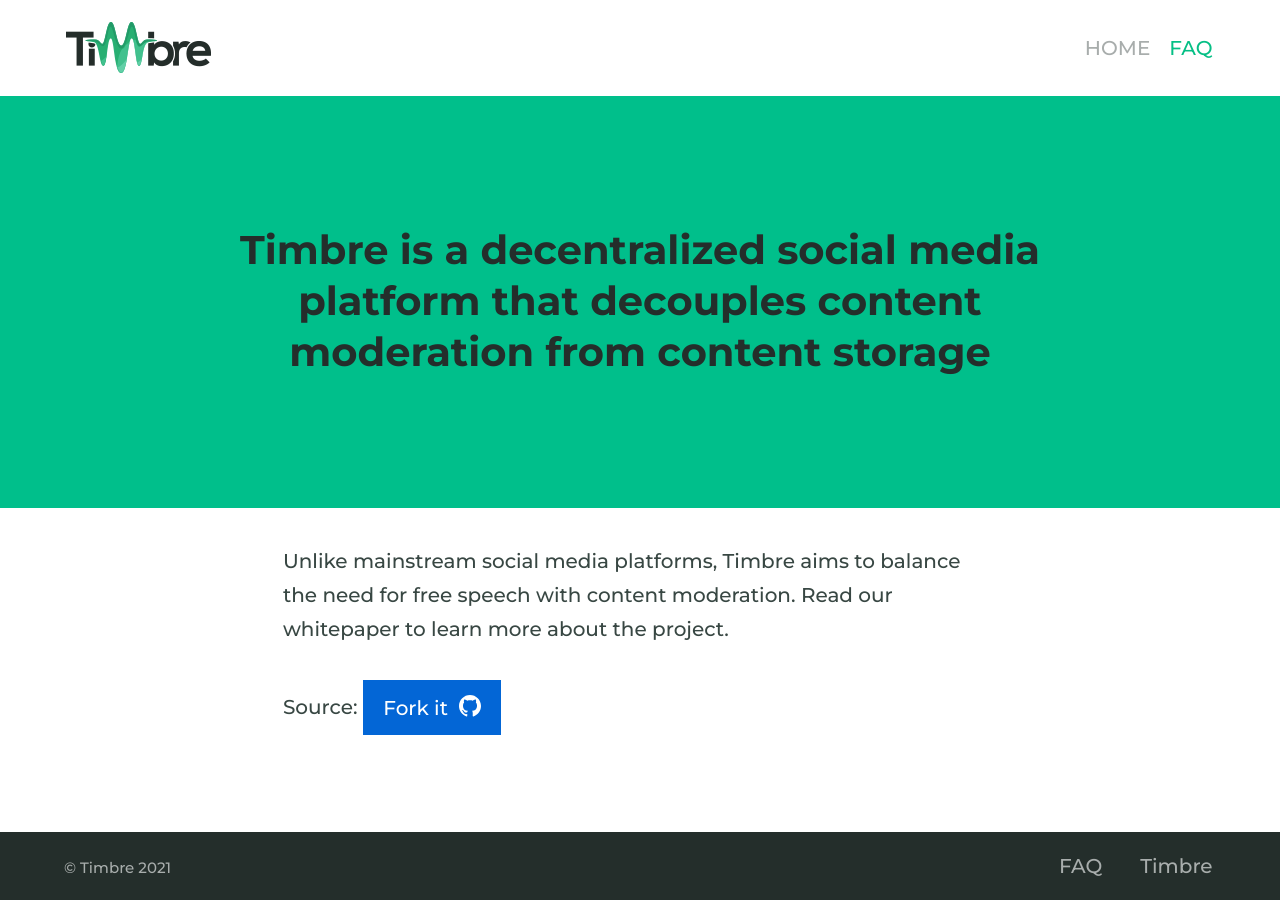
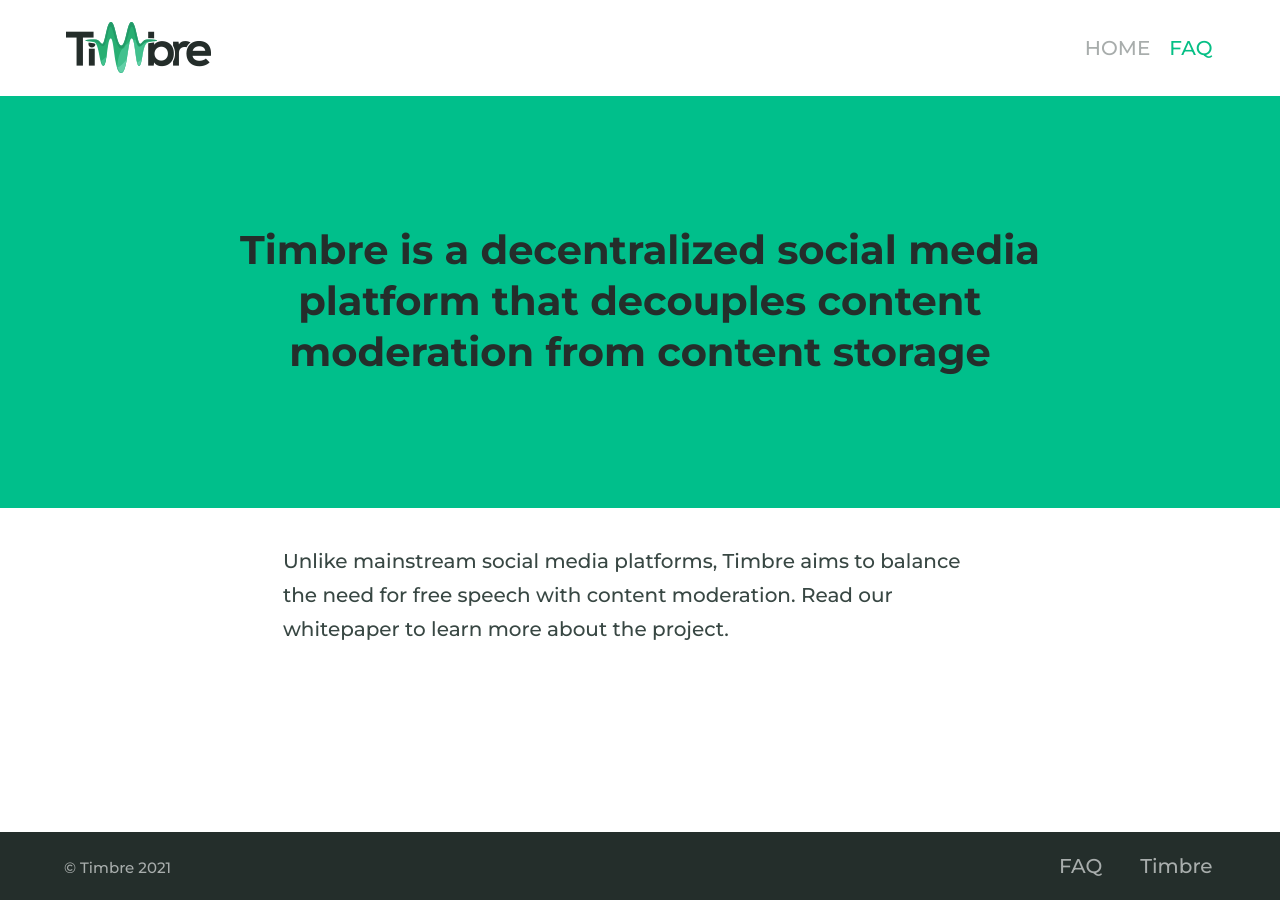
Before and after one commit to timbrenetwork/www, a Jekyll site: the page built from index.md, in a window 1280 px wide. Built offline with Jekyll 4.4.1, drawn with Linux system fonts in a browser that asks for light colours.

Commit message:
Update index.md

```diff
--- a/index.md
+++ b/index.md
@@ -8,6 +8,3 @@ excerpt: "Timbre is a decentralized social media platform that decouples content
 ---
 
 Unlike mainstream social media platforms, Timbre aims to balance the need for free speech with content moderation. Read our whitepaper to learn more about the project.
-
-Source:
-{% include button.html text="Fork it" icon="github" link="https://github.com/guyu96/go-timbre" color="#0366d6" %}
```
